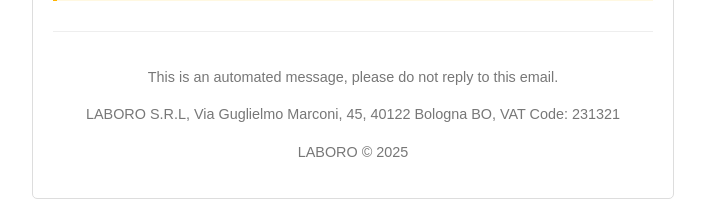
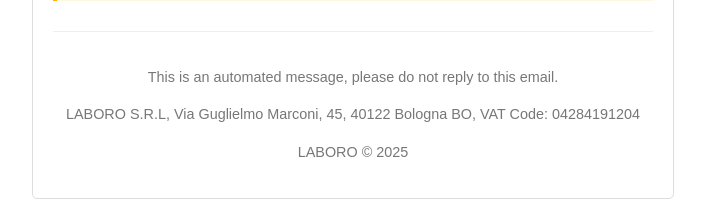
Before and after one commit to AIgen-Solutions-s-r-l/fastapi-auth-service, a Python web app: template app/templates/password_change_request.html in a window 1280 px wide. Shown: the part 590-809 px from the top of the page, without its empty margins (287-992 px from the left). Run offline with Jinja, Linux system fonts and the light colour scheme; the template is opened without the code that fills it, so the values that code supplies are empty.

Commit message:
fixed vat code

```diff
--- a/app/templates/password_change_request.html
+++ b/app/templates/password_change_request.html
@@ -75,7 +75,7 @@
 
         <div class="footer">
             <p>This is an automated message, please do not reply to this email.</p>
-            <p>LABORO S.R.L, Via Guglielmo Marconi, 45, 40122 Bologna BO, VAT Code: 231321</p>
+            <p>LABORO S.R.L, Via Guglielmo Marconi, 45, 40122 Bologna BO, VAT Code: 04284191204</p>
             <p>LABORO © 2025</p>
         </div>
     </div>
--- a/app/templates/registration_confirmation.html
+++ b/app/templates/registration_confirmation.html
@@ -68,7 +68,7 @@
 
         <div class="footer">
             <p>This is an automated message, please do not reply to this email.</p>
-            <p>LABORO S.R.L, Via Guglielmo Marconi, 45, 40122 Bologna BO, VAT Code: 231321</p>
+            <p>LABORO S.R.L, Via Guglielmo Marconi, 45, 40122 Bologna BO, VAT Code: 04284191204</p>
             <p>LABORO © 2025</p>
         </div>
     </div>
```
